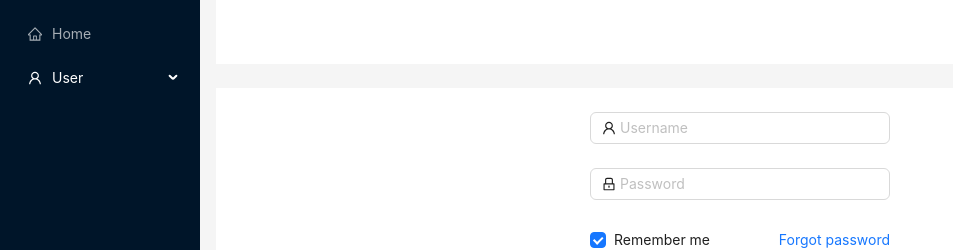
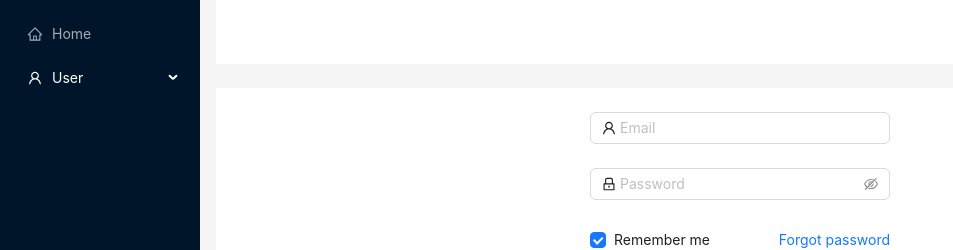
Before and after one commit to terrign/ecomerce-team-name, a React app: page /#/login in a window 1280 px wide. Shown: the top 250 px of the page, without its empty margins (0-953 px from the left). Built offline with nearby package versions, Linux system fonts and the light colour scheme.

Commit message:
feat: add login input validation

```diff
--- a/src/components/Forms/LoginForm.tsx
+++ b/src/components/Forms/LoginForm.tsx
@@ -2,9 +2,11 @@ import React from 'react';
 import { LockOutlined, UserOutlined } from '@ant-design/icons';
 import { Button, Checkbox, Form, Input } from 'antd';
 import { FORM_STYLE } from '../../constants/formStyle';
+import { EMAIL_INPUT_RULES, PASSWORD_INPUT_RULES } from '../../constants/RegistrationFormConst';
 
 const LoginForm: React.FC = () => {
   const onFinish = () => {};
+  // const [form] = Form.useForm();
 
   return (
     <Form
@@ -14,11 +16,15 @@ const LoginForm: React.FC = () => {
       onFinish={onFinish}
       style={{ ...FORM_STYLE, maxWidth: 300 }}
     >
-      <Form.Item name="username" rules={[{ required: true, message: 'Please input your Username!' }]}>
-        <Input prefix={<UserOutlined className="site-form-item-icon" />} placeholder="Username" />
+      <Form.Item name="email" rules={EMAIL_INPUT_RULES}>
+        <Input prefix={<UserOutlined className="site-form-item-icon" />} placeholder="Email" />
       </Form.Item>
-      <Form.Item name="password" rules={[{ required: true, message: 'Please input your Password!' }]}>
-        <Input prefix={<LockOutlined className="site-form-item-icon" />} type="password" placeholder="Password" />
+      <Form.Item name="password" rules={PASSWORD_INPUT_RULES} hasFeedback>
+        <Input.Password
+          prefix={<LockOutlined className="site-form-item-icon" />}
+          type="password"
+          placeholder="Password"
+        />
       </Form.Item>
       <Form.Item>
         <Form.Item name="remember" valuePropName="checked" noStyle>
```
